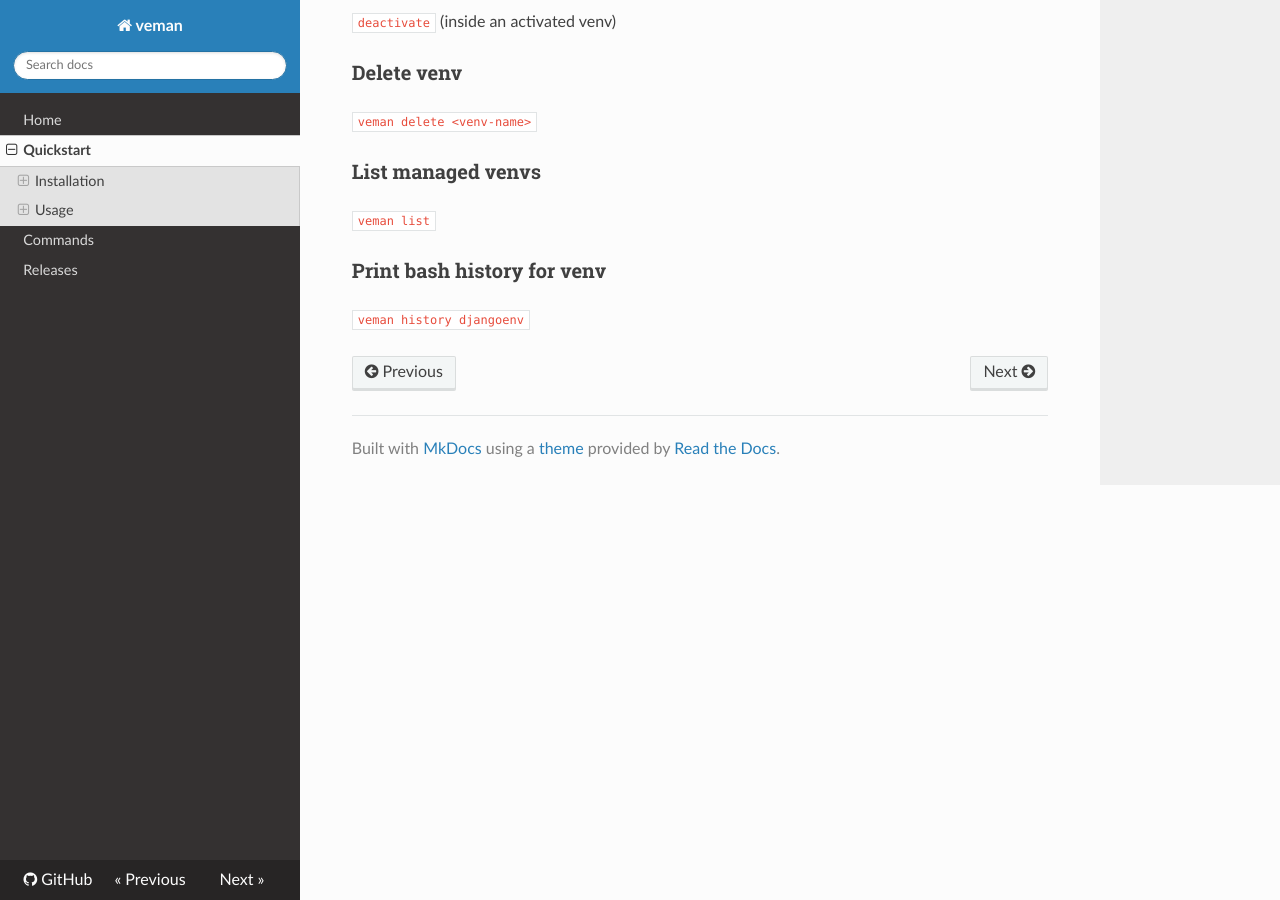
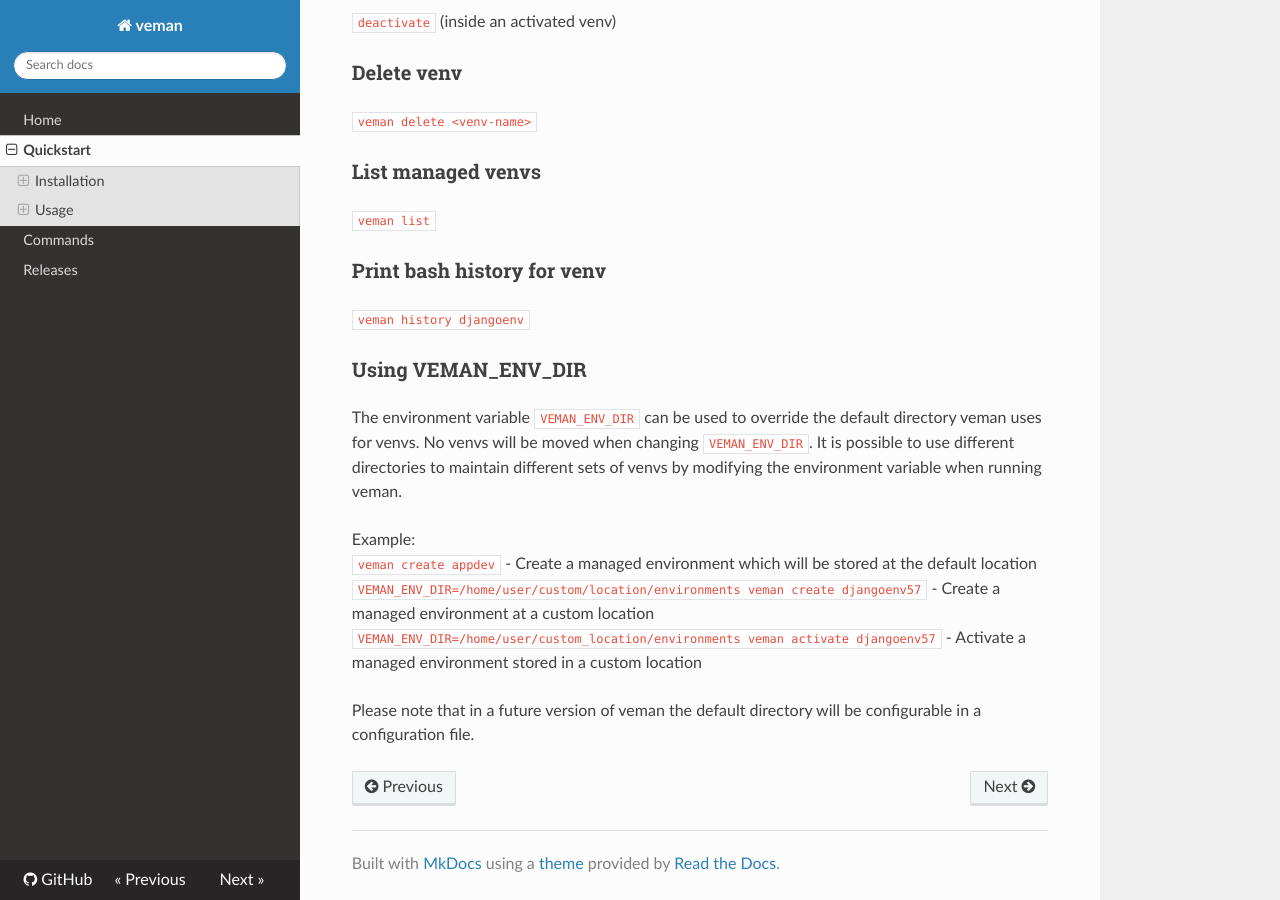
Before and after one commit to tranbom/veman, an MkDocs documentation site: the page built from docs/quickstart.md, in a window 1280 px wide and 900 px high, scrolled down 1391 px. Built offline with MkDocs 1.6.1, drawn with Linux system fonts in a browser that asks for light colours; nearby versions of some CDN libraries.

Commit message:
Update docs

```diff
--- a/docs/quickstart.md
+++ b/docs/quickstart.md
@@ -56,3 +56,14 @@ Create and activate a venv named "djangoenv":
 
 ### Print bash history for venv
 `veman history djangoenv`
+
+### Using VEMAN_ENV_DIR
+The environment variable `VEMAN_ENV_DIR` can be used to override the default directory veman uses for venvs.
+No venvs will be moved when changing `VEMAN_ENV_DIR`. It is possible to use different directories to maintain different sets of venvs by modifying the environment variable when running veman.
+
+Example:
+`veman create appdev` - Create a managed environment which will be stored at the default location
+`VEMAN_ENV_DIR=/home/user/custom/location/environments veman create djangoenv57` - Create a managed environment at a custom location
+`VEMAN_ENV_DIR=/home/user/custom_location/environments veman activate djangoenv57` - Activate a managed environment stored in a custom location
+
+Please note that in a future version of veman the default directory will be configurable in a configuration file.
```
Also changed, not shown: docs/commands.md (+7 -0 lines), docs/releases.md (+7 -0 lines).
